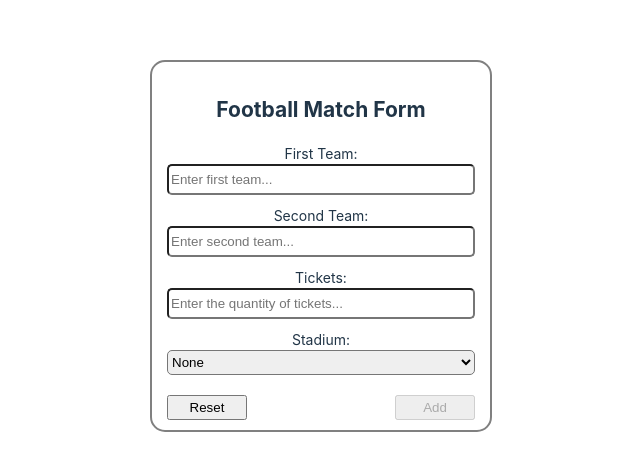
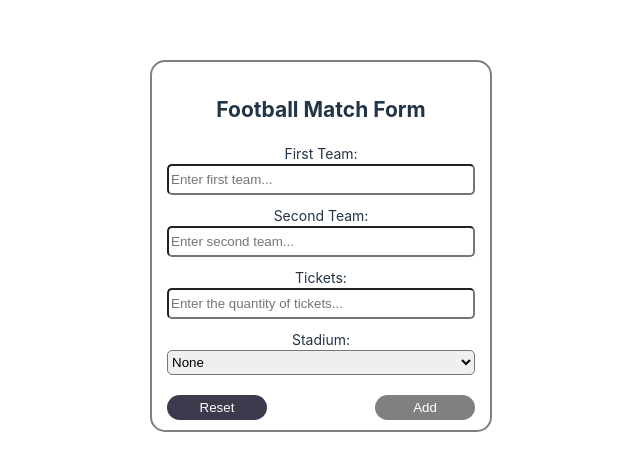
Before and after one commit to proga-react-practice/sigma-bohdan-mylyi, a React (Vite) app: page / in a window 1280 px wide. Shown: the part 154-624 px from the top of the page, without its empty margins (319-959 px from the left). Built offline with nearby package versions, Linux system fonts and the light colour scheme.

Commit message:
add styles on buttons

```diff
--- a/src/App.css
+++ b/src/App.css
@@ -44,10 +44,106 @@
   margin-top: 10px;
 }
 
-.button {
+.deleteCardButton,
+.buttonReset,
+.buttonAdd {
  height: 25px;
- width: 80px;
+ width: 100px;
+ position: relative;
+  overflow: hidden;
+  padding: 0 2rem;
+  border-radius: 1.5rem;
+  background: #3d3a4e;
+  background-size: 400%;
+  color: #fff;
+  border: none;
+  cursor: pointer;
+  text-align: center;
 }
+
+.buttonAdd:disabled {
+  background-color: gray;
+  transform: scaleX(1);
+}
+
+.deleteCardButton:hover::before,
+.buttonReset:hover::before,
+.buttonAdd:hover::before {
+  transform: scaleX(1);
+}
+
+.button-content {
+  position: relative;
+  z-index: 1;
+}
+
+.deleteCardButton::before {
+  content: "";
+  position: absolute;
+  top: 0;
+  left: 0;
+  transform: scaleX(0);
+  transform-origin: 0 50%;
+  width: 100%;
+  height: inherit;
+  border-radius: inherit;
+  background: linear-gradient(
+    82.3deg,
+    rgb(222, 66, 66) 10.8%,
+    rgb(212, 131, 55) 94.3%
+  );
+  transition: all 0.475s;
+}
+
+.buttonReset::before {
+  content: "";
+  position: absolute;
+  top: 0;
+  left: 0;
+  transform: scaleX(0);
+  transform-origin: 0 50%;
+  width: 100%;
+  height: inherit;
+  border-radius: inherit;
+  background: linear-gradient(
+    82.3deg,
+    rgb(222, 66, 66) 10.8%,
+    rgb(212, 131, 55) 94.3%
+  );
+  transition: all 0.475s;
+}
+
+.buttonAdd::before {
+  content: "";
+  position: absolute;
+  top: 0;
+  left: 0;
+  transform: scaleX(0);
+  transform-origin: 0 50%;
+  width: 100%;
+  height: inherit;
+  border-radius: inherit;
+  background: linear-gradient(
+    82.3deg,
+    rgba(150, 93, 233, 1) 10.8%,
+    rgba(99, 88, 238, 1) 94.3%
+  );
+  transition: all 0.475s;
+}
+
+.buttonAdd:disabled {
+  background-color: gray;
+  background-size: initial;
+  transform: none;
+  cursor: not-allowed;
+}
+
+.deleteCardButton:disabled::before,
+.buttonReset:disabled::before,
+.buttonAdd:disabled::before {
+  display: none;
+}
+
 
 .card {
   display: flex;
@@ -55,4 +151,6 @@
   border: 2px solid gray;
   border-radius: 15px;
   width: 400px;
+  font-weight: bold;
+  height: 150px;
 }
--- a/src/App.tsx
+++ b/src/App.tsx
@@ -162,13 +162,17 @@ function App() {
             <option value="Camp Nou">Camp Nou</option>
           </select>
           <div className="buttons">
-            <button type='reset' className='button' onClick={resetHandler}>Reset</button>
+            <button type='reset' className='buttonReset' onClick={resetHandler}>
+              <span className="button-content">Reset</span>
+            </button>
             <button
             type='button'
-            className='button'
+            className='buttonAdd'
             disabled={!formValid}
             onClick={addButtonHandler}
-            >Add</button>
+            >
+              <span className="button-content">Add</span>
+            </button>
           </div>
         </form>
       </div>
@@ -180,7 +184,9 @@ function App() {
                 <label>Second Team is '{block.secondTeam}'</label>
                 <label>Number of tickets - '{block.tickets}'</label>
                 <label>Field - '{block.stadium}'</label>
-                <button onClick={() => removeBlock(block.id)} className='deleteCardButton'>Delete</button>
+                <button onClick={() => removeBlock(block.id)} className='deleteCardButton'>
+                  <span className="button-content">Delete</span>
+                  </button>
               </div>
             ))}
         </div>}
```
